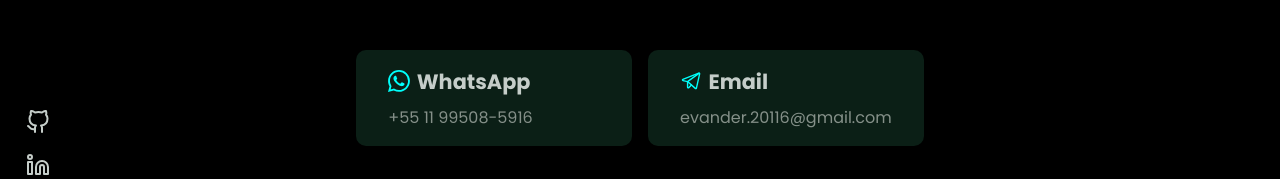
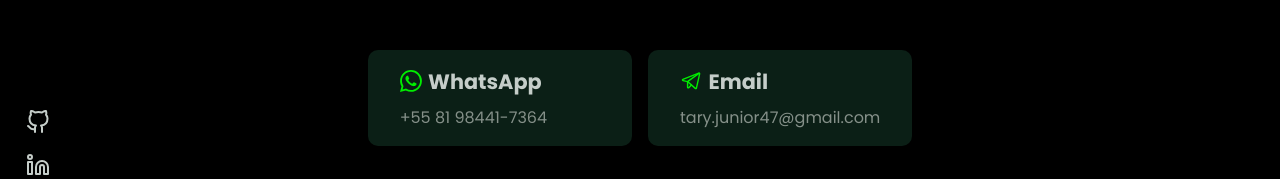
Before and after one commit to TN-Junior/port-about-me, a Next.js app: page /contact in a window 1280 px wide. Shown: the part 448-627 px from the top of the page. Built offline with nearby package versions, Linux system fonts and the light colour scheme; no server answers.

Commit message:
feat: ajustes

```diff
--- a/src/components/Contact/index.tsx
+++ b/src/components/Contact/index.tsx
@@ -26,11 +26,11 @@
         <ContactContent>
           <div className="contact-content">
             <h4>
-              <BsWhatsapp size={22} color="#00fffb" /> WhatsApp{' '}
+              <BsWhatsapp size={22} color="#00EE00" /> WhatsApp{' '}
             </h4>
-            <Link href="https://api.whatsapp.com/send?phone=5511995085916">
+            <Link href="https://api.whatsapp.com/send?phone=5581984417364">
               <a target="_blank">
-                <span>+55 11 99508-5916</span>
+                <span>+55 81 98441-7364</span>
               </a>
             </Link>
           </div>
@@ -38,11 +38,11 @@
           <div className="contact-content">
             <h4>
               {' '}
-              <TelegramLogo size={22} color="#00fffb" /> Email{' '}
+              <TelegramLogo size={22} color="#00EE00" /> Email{' '}
             </h4>
-            <Link href="mailto:evander.20116@gmail.com">
+            <Link href="mailto:tary.junior47@gmail.com">
               <a target="_blank">
-                <span>evander.20116@gmail.com</span>
+                <span>tary.junior47@gmail.com</span>
               </a>
             </Link>
           </div>
```
